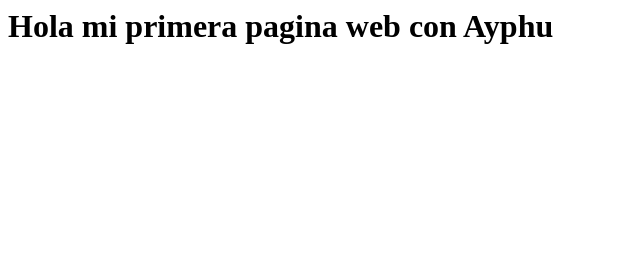
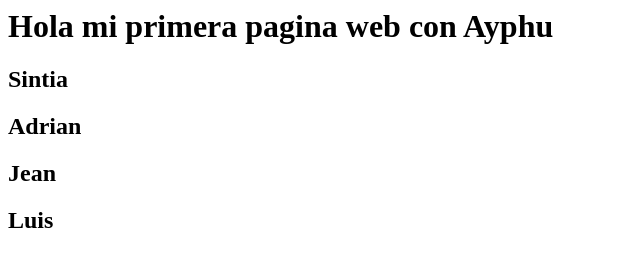
Before and after one commit to luisgagocasas/ayphu-mi-primera-pagina, a plain HTML site: page index.html in a window 1280 px wide. Shown: the whole page, without its empty margins (0-640 px from the left). Drawn offline with Linux system fonts and the light colour scheme.

Commit message:
Se agrego los integrantes

```diff
--- a/index.html
+++ b/index.html
@@ -1 +1,5 @@
 <h1>Hola mi primera pagina web con Ayphu</h1>
+<h2>Sintia</<h2>
+<h2>Adrian</<h2>
+<h2>Jean</<h2>
+<h2>Luis</<h2>
```
